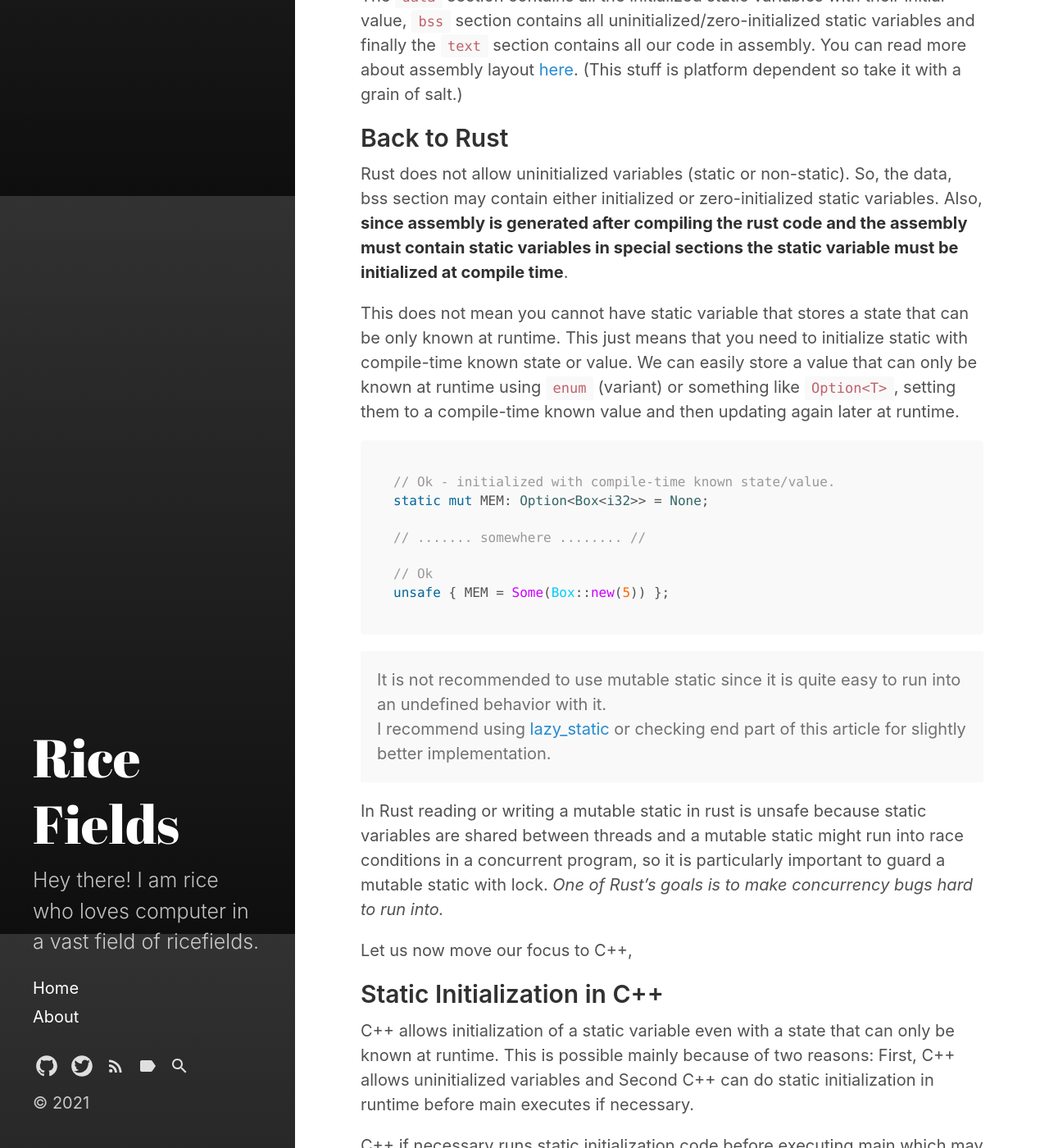
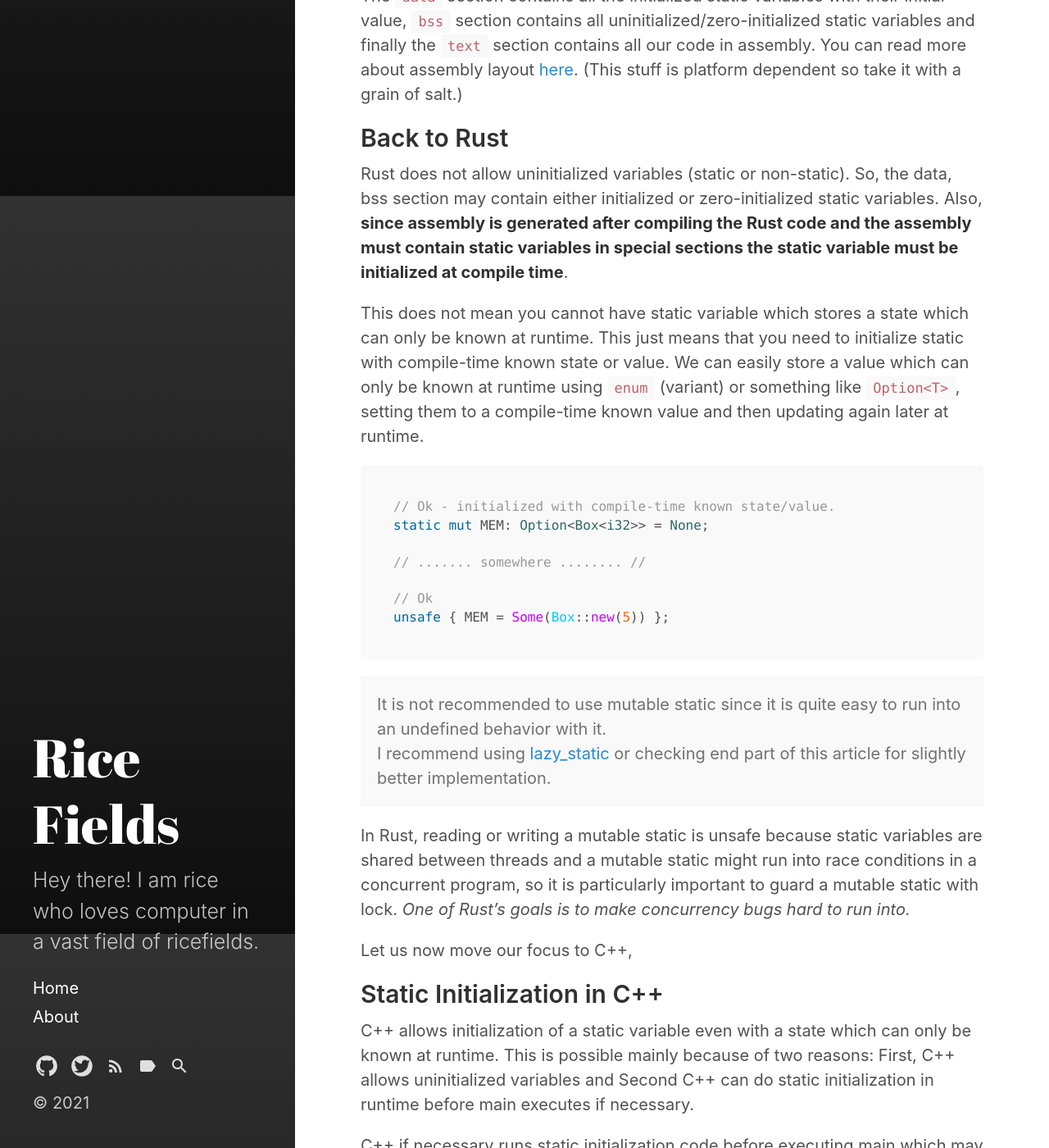
Before and after one commit to RiceNFields/ricenfields.github.io, a Jekyll site: the page built from _posts/2021-05-29-static-variables-in-rust.md, in a window 1280 px wide and 1400 px high, scrolled down 1561 px. Shown: the whole window at 82% size. Built offline with Jekyll 4.4.1, drawn with Linux system fonts in a browser that asks for light colours; some of the changed text lies outside the part shown.

````diff
--- a/Gemfile
+++ b/Gemfile
@@ -1,3 +1,4 @@
 source "https://rubygems.org"
 gemspec
 gem 'webrick'
+gem 'jekyll-seo-tag'
--- a/_config.yml
+++ b/_config.yml
@@ -4,7 +4,7 @@ highlighter:      rouge
 
 # Setup
 title:            "Rice Fields"
-tagline:          "Rice's Blog"
+tagline:          "A blog dedicated to by hobbies and interests."
 description:      'Hey there! I am rice who loves computer in a vast field of ricefields.'
 url:              https://ricefields.me
 #baseurl:          '/blog'
@@ -26,6 +26,7 @@ plugins:
   - jekyll-feed
   - jekyll-gist
   - jekyll-paginate
+  - jekyll-seo-tag
 
 exclude:
   - Gemfile
@@ -58,3 +59,10 @@ hydeout:
   repo:             https://github.com/RiceNFields
   twitter:          https://twitter.com/RiceNFields
   email:            ashishbhattarai@protonmail.com
+
+# SEO config
+twitter:
+  username: RiceNFields
+  card: summary
+
+logo: "/android-chrome-512x512.png"
--- a/_includes/custom-head.html
+++ b/_includes/custom-head.html
@@ -1 +1,2 @@
 <!-- Additional head bits without overriding original head -->
+{% seo %}
--- a/_includes/favicons.html
+++ b/_includes/favicons.html
@@ -1,5 +1,5 @@
 <link rel="shortcut icon" href="{{ "/favicon.ico" | relative_url}}" />
 <link rel="apple-touch-icon" sizes="180x180" href="{{ "/apple-touch-icon.png" | relative_url }}">
-<link rel="icon" type="image/png" sizes="32x32" href="{{ "/favicon-32x32.png" | relative_url }}">
-<link rel="icon" type="image/png" sizes="16x16" href="{{ "/favicon-16x16.png" | relative_url }}">
+<link rel="shortcut icon" type="image/png" sizes="32x32" href="{{ "/favicon-32x32.png" | relative_url }}">
+<link rel="shortcut icon" type="image/png" sizes="16x16" href="{{ "/favicon-16x16.png" | relative_url }}">
 <link rel="manifest" href="/site.webmanifest">
--- a/_posts/2021-05-29-static-variables-in-rust.md
+++ b/_posts/2021-05-29-static-variables-in-rust.md
@@ -8,7 +8,7 @@ tags:
   - rust
 ---
 
-Hello there, I hope you are doing ok. Today I would like to talk about static variables in rust, compare them with static variables in C++ and try to reason about the rules imposed by Rust on static variables.
+Hello there, I hope you are doing ok. Today I would like to talk about static variables in Rust, compare them with static variables in C++ and try to reason about the rules imposed by Rust on static variables.
 
 ## Introduction
 Static variable are variables declared with a `static` keyword and represent a specific global memory location (They are also known as global variables). Static variables have static life-time, a static life-time never goes out of scope and is guaranteed to out live any other variable. Meaning even if they are declared inside a scope their life-time does not begin or end with the scope.
@@ -26,7 +26,7 @@ func()
 func()
 ```
 
-*In rust static variable must be initialized at compile-time* (Meaning they cannot be initialized with state that can only be known at runtime). Also, *mutating a static variable is only possible in an unsafe context*. In this post we'll try to reason about these rules that are imposed by Rust on the static variables and also talk about why such rules are important.
+*In Rust static variable must be initialized at compile-time* (Meaning they cannot be initialized with state which can only be known at runtime). Also, *mutating a static variable is only possible in an unsafe context*. In this post we'll try to reason about these rules that are imposed by Rust on the static variables and also talk about why such rules are important.
 
 ```rust
 // OK - 0 can be known at comple time.
@@ -51,10 +51,10 @@ The `data` section contains all the initialized static variables with their init
 
 ## Back to Rust
 
-Rust does not allow uninitialized variables (static or non-static). So, the data, bss section may contain either initialized or zero-initialized static variables. Also, **since assembly is generated after compiling the rust code and the assembly must contain static variables in special sections the static variable must be initialized at compile time**.
+Rust does not allow uninitialized variables (static or non-static). So, the data, bss section may contain either initialized or zero-initialized static variables. Also, **since assembly is generated after compiling the Rust code and the assembly must contain static variables in special sections the static variable must be initialized at compile time**.
 
 
-This does not mean you cannot have static variable that stores a state that can be only known at runtime. This just means that you need to initialize static with compile-time known state or value. We can easily store a value that can only be known at runtime using `enum` (variant) or something like `Option<T>`, setting them to a compile-time known value and then updating again later at runtime.
+This does not mean you cannot have static variable which stores a state which can only be known at runtime. This just means that you need to initialize static with compile-time known state or value. We can easily store a value which can only be known at runtime using `enum` (variant) or something like `Option<T>`, setting them to a compile-time known value and then updating again later at runtime.
 
 
 ```rust
@@ -71,13 +71,13 @@ It is not recommended to use mutable static since it is quite easy to run into a
 I recommend using <a herf="https://crates.io/crates/lazy_static">lazy_static</a> or checking end part of this article for slightly better implementation.
 </p>
 
-In Rust reading or writing a mutable static in rust is unsafe because static variables are shared between threads and a mutable static might run into race conditions in a concurrent program, so it is particularly important to guard a mutable static with lock. *One of Rust's goals is to make concurrency bugs hard to run into.*
+In Rust, reading or writing a mutable static is unsafe because static variables are shared between threads and a mutable static might run into race conditions in a concurrent program, so it is particularly important to guard a mutable static with lock. *One of Rust's goals is to make concurrency bugs hard to run into.*
 
 Let us now move our focus to C++,
 
 ## Static Initialization in C++
 
-C++ allows initialization of a static variable even with a state that can only be known at runtime. This is possible mainly because of two reasons: First, C++ allows uninitialized variables and Second C++ can do static initialization in runtime before main executes if necessary.
+C++ allows initialization of a static variable even with a state which can only be known at runtime. This is possible mainly because of two reasons: First, C++ allows uninitialized variables and Second C++ can do static initialization in runtime before main executes if necessary.
 
 
 C++ if necessary runs static initialization code before executing main which may lead to an extremely hard to detect problem known as [the static initialization order fiasco](https://www.cs.technion.ac.il/users/yechiel/c++-faq/static-init-order.html). Also, In C++ it is not clear if a variable is being initialized at compile time or at runtime (C++20 solves this problem with [constinit](https://en.cppreference.com/w/cpp/language/constinit) which makes sure that a static variable can be initialized at compile-time, but there is currently no solution for the static initialization fiasco in C++).
@@ -109,7 +109,7 @@ auto some_function() -> ComplexType {
 }
 ```
 
-Rust solves all these issues that C++ suffers from by allowing static variables to only be initialized with a state that can be known at compile-time and making mutable static variables unsafe.
+Rust solves all these issues that C++ suffers from by allowing static variables to only be initialized with a state which can be known at compile-time and making mutable static variables unsafe.
 
 ```rust
 
@@ -128,7 +128,7 @@ Hence, when it comes to static variables Rust has fairly good reasons to impose
 
 ## Better Example
 
-As promised a better example for static variable that stores a value that can be only known at runtime. Try it live on [godbolt](https://godbolt.org/z/81oe7Mc58).
+As promised a better example for static variable that stores a value which can be only known at runtime. Try it live on [godbolt](https://godbolt.org/z/81oe7Mc58).
 
 ```rust
 use std::sync::Once;
````
Also changed, not shown: other parts of _posts/2021-05-29-static-variables-in-rust.md (+1 -1 lines), favicon.png (deleted).
